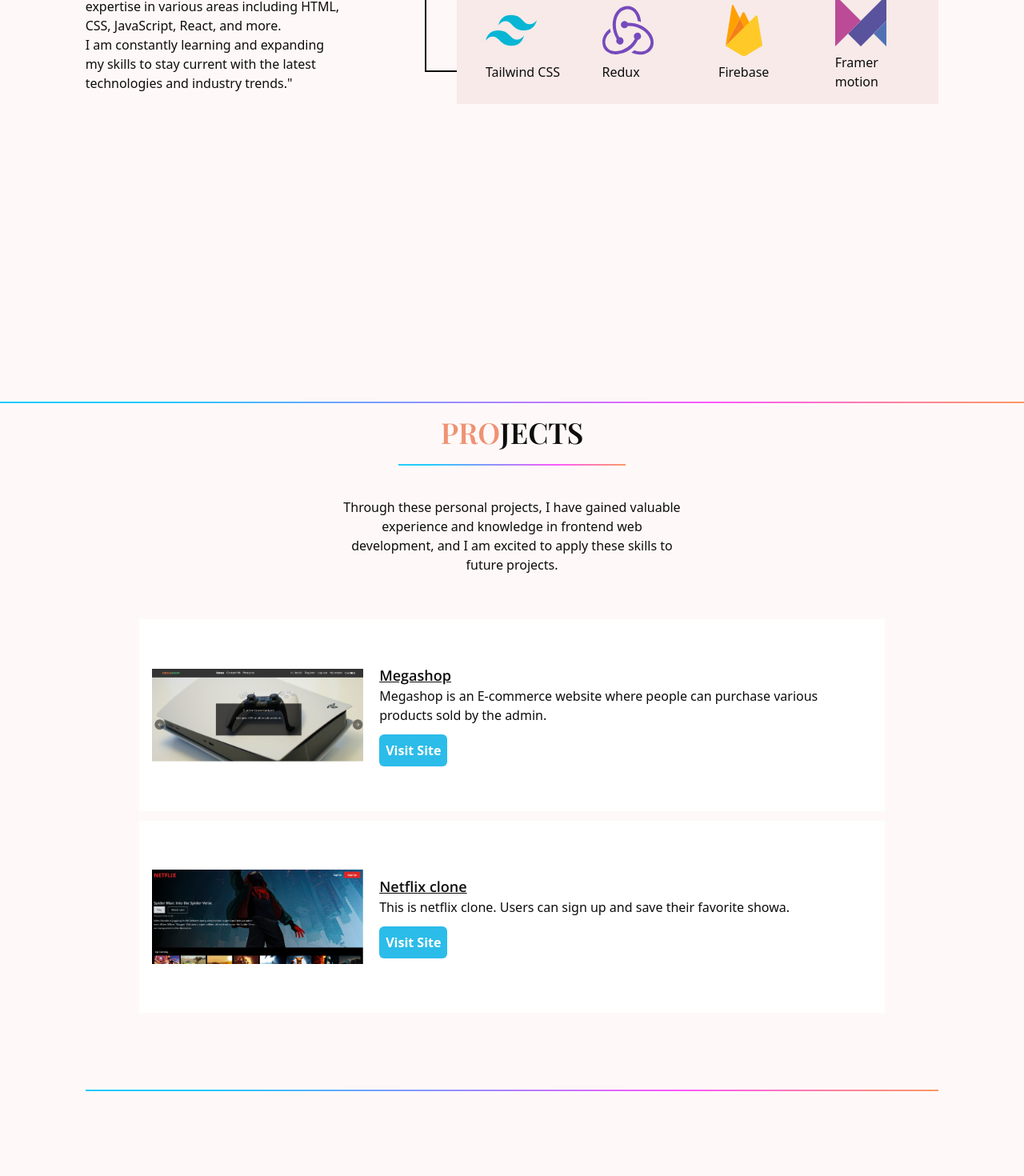
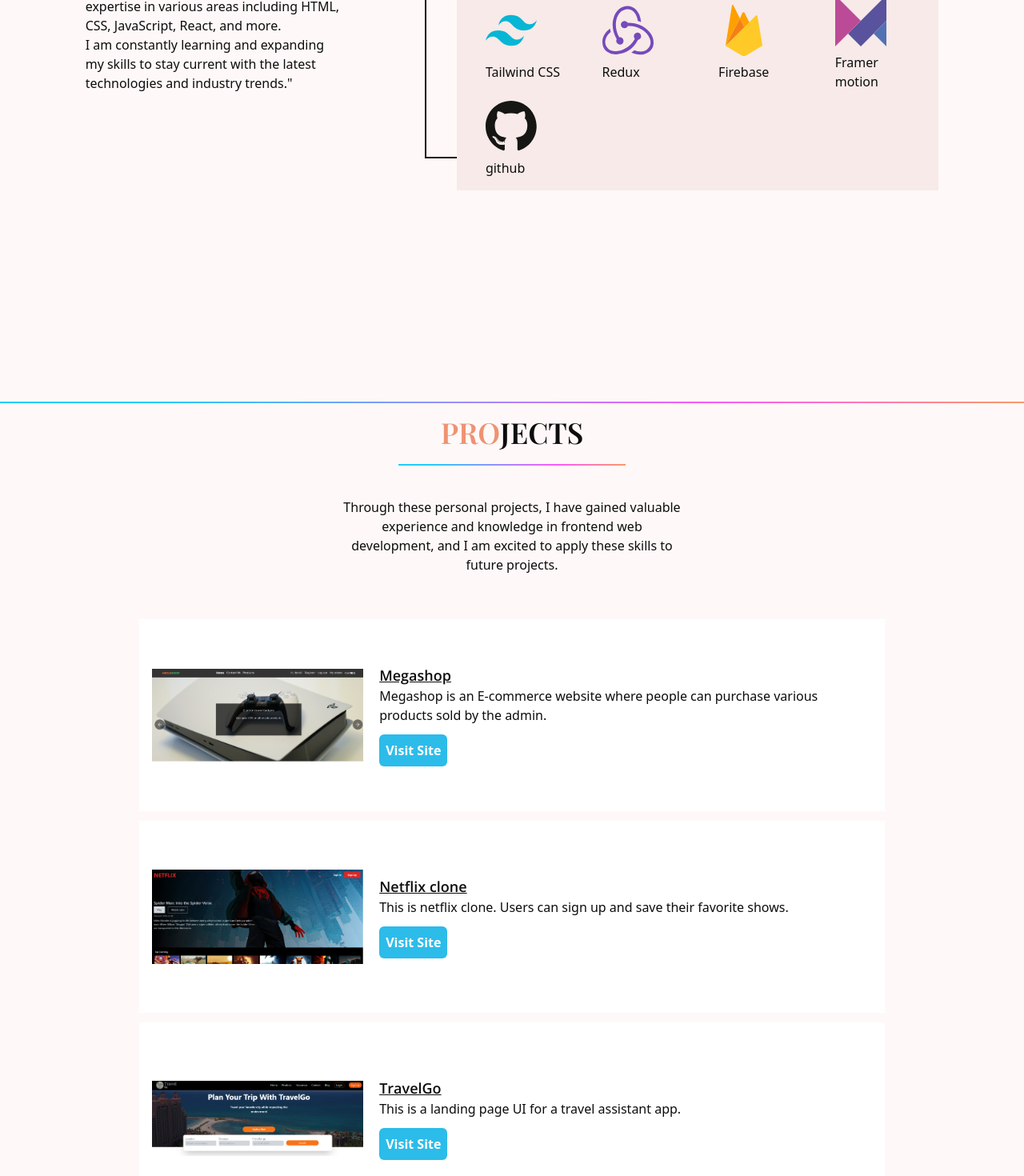
Before and after one commit to hibajr/react_portfolio, a React (Create React App) app: page / in a window 1280 px wide. Shown: the part 1100-2570 px from the top of the page at 80% size. Built offline with nearby package versions, Linux system fonts and the light colour scheme.

Commit message:
Added travel go project

```diff
--- a/src/scenes/MySkills.jsx
+++ b/src/scenes/MySkills.jsx
@@ -1,34 +1,27 @@
 import LineGradient from "../components/LineGradient";
 import useMediaQuery from "../hooks/useMediaQuery";
 import { motion } from "framer-motion";
-import tailwindcss from '../assets/skills/cdnlogo.com_tailwind-css.svg'
-import html from '../assets/skills/cdnlogo.com_html-5.svg'
-import css from '../assets/skills/cdnlogo.com_css.svg'
-import javascript from '../assets/skills/cdnlogo.com_javascript.svg'
-import reacT from '../assets/skills/cdnlogo.com_react.svg'
-import redux from '../assets/skills/cdnlogo.com_redux.svg'
-import firebase from '../assets/skills/cdnlogo.com_firebase (1).svg'
-import framerMotion from '../assets/skills/framer-motion.svg'
-
-
+import tailwindcss from "../assets/skills/cdnlogo.com_tailwind-css.svg";
+import html from "../assets/skills/cdnlogo.com_html-5.svg";
+import css from "../assets/skills/cdnlogo.com_css.svg";
+import javascript from "../assets/skills/cdnlogo.com_javascript.svg";
+import reacT from "../assets/skills/cdnlogo.com_react.svg";
+import redux from "../assets/skills/cdnlogo.com_redux.svg";
+import firebase from "../assets/skills/cdnlogo.com_firebase (1).svg";
+import framerMotion from "../assets/skills/framer-motion.svg";
+import gitHub from "../assets/skills/cdnlogo.com_github-icon.svg";
 ////////SKILL COMPONENT///////////
 
 const Skill = ({ icon, name }) => {
   return (
     <div className="px-5">
       <div className="h-16 w-16">
-        <img
-          src={icon}
-          alt=""
-          className="h-full w-full"
-        />
+        <img src={icon} alt="" className="h-full w-full" />
       </div>
-      <p className="pt-2 text-start text-baseS">
-        {name}
-      </p>
+      <p className="pt-2 text-start text-baseS">{name}</p>
     </div>
-  )
-}
+  );
+};
 
 //////////////////////////////////
 
@@ -54,8 +47,10 @@ const MySkills = () => {
           </p>
           <LineGradient width="w-1/3" />
           <p className="mt-10 mb-7 text-base">
-            As a frontend web developer, I have expertise in various areas including HTML, CSS, JavaScript, React, and more. <br />
-            I am constantly learning and expanding my skills to stay current with the latest technologies and industry trends."
+            As a frontend web developer, I have expertise in various areas
+            including HTML, CSS, JavaScript, React, and more. <br />I am
+            constantly learning and expanding my skills to stay current with the
+            latest technologies and industry trends."
           </p>
         </motion.div>
 
@@ -66,33 +61,34 @@ const MySkills = () => {
               before:w-full before:h-full before:border-2 before:border-opaque-black before:z-[-1]"
             >
               <div className="h-full w-full p-4 grid grid-cols-4 gap-3 bg-[#f7eae8] items-center">
-                <Skill icon={html} name={'HTML5'} />
-                <Skill icon={css} name={'CSS3'} />
-                <Skill icon={javascript} name={'Javascript'} />
-                <Skill icon={reacT} name={'React'} />
-                <Skill icon={tailwindcss} name={'Tailwind CSS'} />
-                <Skill icon={redux} name={'Redux'} />
-                <Skill icon={firebase} name={'Firebase'} />
-                <Skill icon={framerMotion} name={'Framer motion'} />
-
+                <Skill icon={html} name={"HTML5"} />
+                <Skill icon={css} name={"CSS3"} />
+                <Skill icon={javascript} name={"Javascript"} />
+                <Skill icon={reacT} name={"React"} />
+                <Skill icon={tailwindcss} name={"Tailwind CSS"} />
+                <Skill icon={redux} name={"Redux"} />
+                <Skill icon={firebase} name={"Firebase"} />
+                <Skill icon={framerMotion} name={"Framer motion"} />
+                <Skill icon={gitHub} name={"github"} />
               </div>
             </div>
           ) : (
-           <div className="grid grid-cols-3 place-items-center">
-                <Skill icon={html} name={'HTML5'} />
-                <Skill icon={css} name={'CSS3'} />
-                <Skill icon={javascript} name={'Javascript'} />
-                <Skill icon={reacT} name={'React'} />
-                <Skill icon={tailwindcss} name={'Tailwind CSS'} />
-                <Skill icon={redux} name={'Redux'} />
-                <Skill icon={firebase} name={'Firebase'} />
-                <Skill icon={framerMotion} name={'Framer motion'} />
-           </div>
+            <div className="grid grid-cols-3 place-items-center">
+              <Skill icon={html} name={"HTML5"} />
+              <Skill icon={css} name={"CSS3"} />
+              <Skill icon={javascript} name={"Javascript"} />
+              <Skill icon={reacT} name={"React"} />
+              <Skill icon={tailwindcss} name={"Tailwind CSS"} />
+              <Skill icon={redux} name={"Redux"} />
+              <Skill icon={firebase} name={"Firebase"} />
+              <Skill icon={framerMotion} name={"Framer motion"} />
+              <Skill icon={gitHub} name={"github"} />
+            </div>
           )}
         </div>
       </div>
     </section>
-  )
-}
+  );
+};
 
 export default MySkills;
--- a/src/scenes/Projects.js
+++ b/src/scenes/Projects.js
@@ -12,7 +12,11 @@ const projects = {
   Netflix: {
     title: "Netflix",
     description:
-      "This is netflix clone. Users can sign up and save their favorite showa.",
+      "This is netflix clone. Users can sign up and save their favorite shows.",
+  },
+  TravelGo: {
+    title: "TravelGo",
+    description: "This is a landing page UI for a travel assistant app.",
   },
 };
 
--- a/src/scenes/Projectz.jsx
+++ b/src/scenes/Projectz.jsx
@@ -6,6 +6,7 @@ import badiliImage from "../assets/Hero Section.png";
 import megashopImage from "../assets/megashop.png";
 import netflix from "../assets/Netflix.png";
 import projects from "./Projects";
+import travelGo from "../assets/travelgo.png";
 
 ///////PROJECT///////////////
 
@@ -100,6 +101,12 @@ const Projectz = () => {
                   "https://master--soft-croquembouche-4a308f.netlify.app/"
                 }
               />
+              <Project
+                title={"TravelGo"}
+                image={travelGo}
+                description={projects.TravelGo.description}
+                siteURL={"https://master--cerulean-nougat-46cc10.netlify.app/"}
+              />
             </div>
             <div className="mt-20">
               <LineGradient />
@@ -119,6 +126,12 @@ const Projectz = () => {
               description={projects.Megashop.description}
               siteURL={"https://master--soft-croquembouche-4a308f.netlify.app/"}
             />
+            <ProjectSm
+              title="TravelGo"
+              image={travelGo}
+              description={projects.TravelGo.description}
+              siteURL={"https://master--cerulean-nougat-46cc10.netlify.app/"}
+            />
           </div>
         )}
       </div>
```
Also changed, not shown: src/assets/skills/cdnlogo.com_github-icon.svg (added), src/assets/travelgo.png (added).
